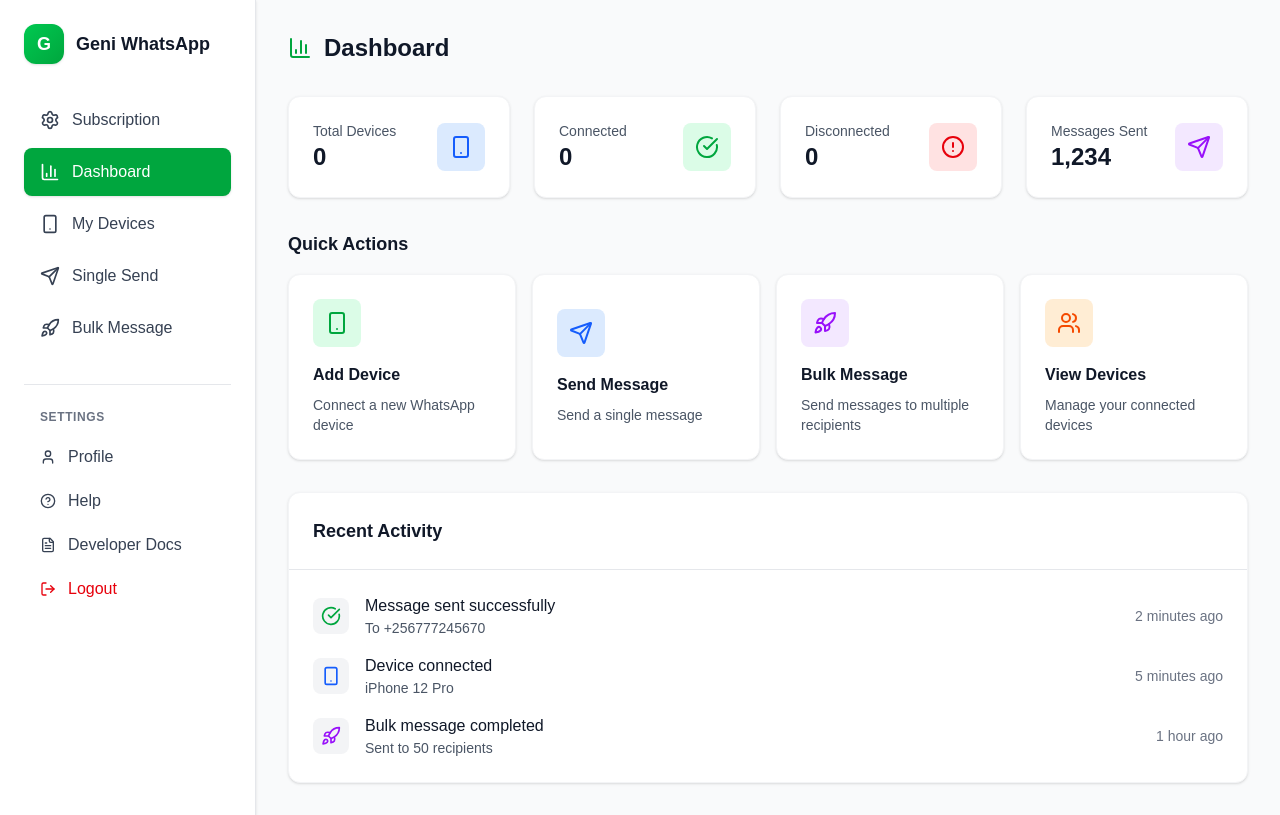
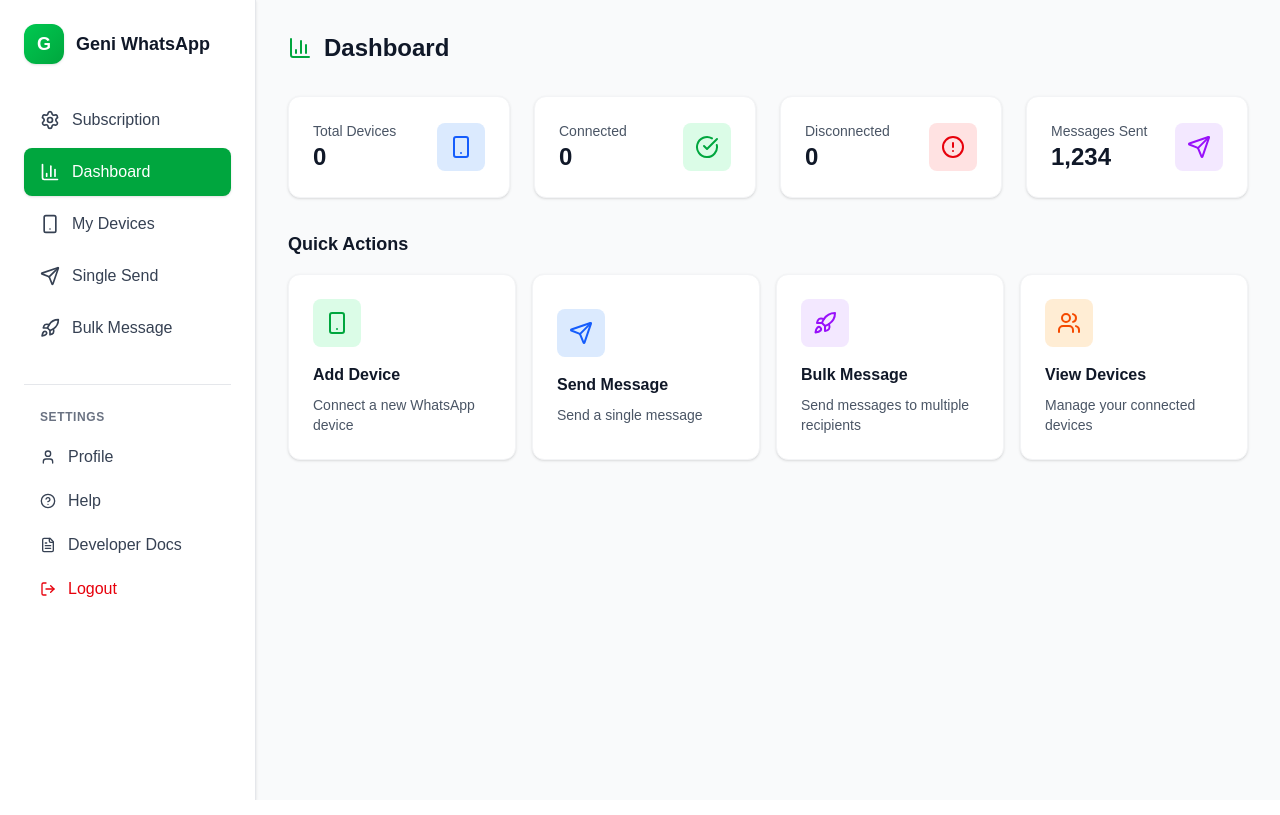
Before and after one commit to nkukehenry/whats-frontend, a Next.js app: page /dashboard in a window 1280 px wide. Built offline with nearby package versions, Linux system fonts and the light colour scheme; no server answers.

Commit message:
device removal

```diff
--- a/src/app/dashboard/page.tsx
+++ b/src/app/dashboard/page.tsx
@@ -98,33 +98,6 @@
     },
   ];
 
-  const recentActivity = [
-    {
-      type: "message_sent",
-      title: "Message sent successfully",
-      description: "To +256777245670",
-      time: "2 minutes ago",
-      icon: CheckCircle,
-      color: "text-green-600",
-    },
-    {
-      type: "device_connected",
-      title: "Device connected",
-      description: "iPhone 12 Pro",
-      time: "5 minutes ago",
-      icon: Smartphone,
-      color: "text-blue-600",
-    },
-    {
-      type: "bulk_message",
-      title: "Bulk message completed",
-      description: "Sent to 50 recipients",
-      time: "1 hour ago",
-      icon: Rocket,
-      color: "text-purple-600",
-    },
-  ];
-
   return (
     <div className="min-h-screen bg-gray-50 flex">
       {/* Sidebar */}
@@ -183,31 +156,7 @@
           </div>
         </div>
 
-        {/* Recent Activity */}
-        <div className="bg-white rounded-xl shadow-sm border border-gray-100">
-          <div className="p-6 border-b border-gray-200">
-            <h2 className="text-lg font-semibold text-gray-900">Recent Activity</h2>
-          </div>
-          <div className="p-6">
-            <div className="space-y-4">
-              {recentActivity.map((activity, index) => {
-                const Icon = activity.icon;
-                return (
-                  <div key={index} className="flex items-center gap-4">
-                    <div className={`p-2 rounded-lg bg-gray-100`}>
-                      <Icon className={`w-5 h-5 ${activity.color}`} />
-                    </div>
-                    <div className="flex-1">
-                      <h4 className="font-medium text-gray-900">{activity.title}</h4>
-                      <p className="text-sm text-gray-600">{activity.description}</p>
-                    </div>
-                    <span className="text-sm text-gray-500">{activity.time}</span>
-                  </div>
-                );
-              })}
-            </div>
-          </div>
-        </div>
+        {/* Removed Recent Activity section */}
       </div>
     </div>
   );
```
